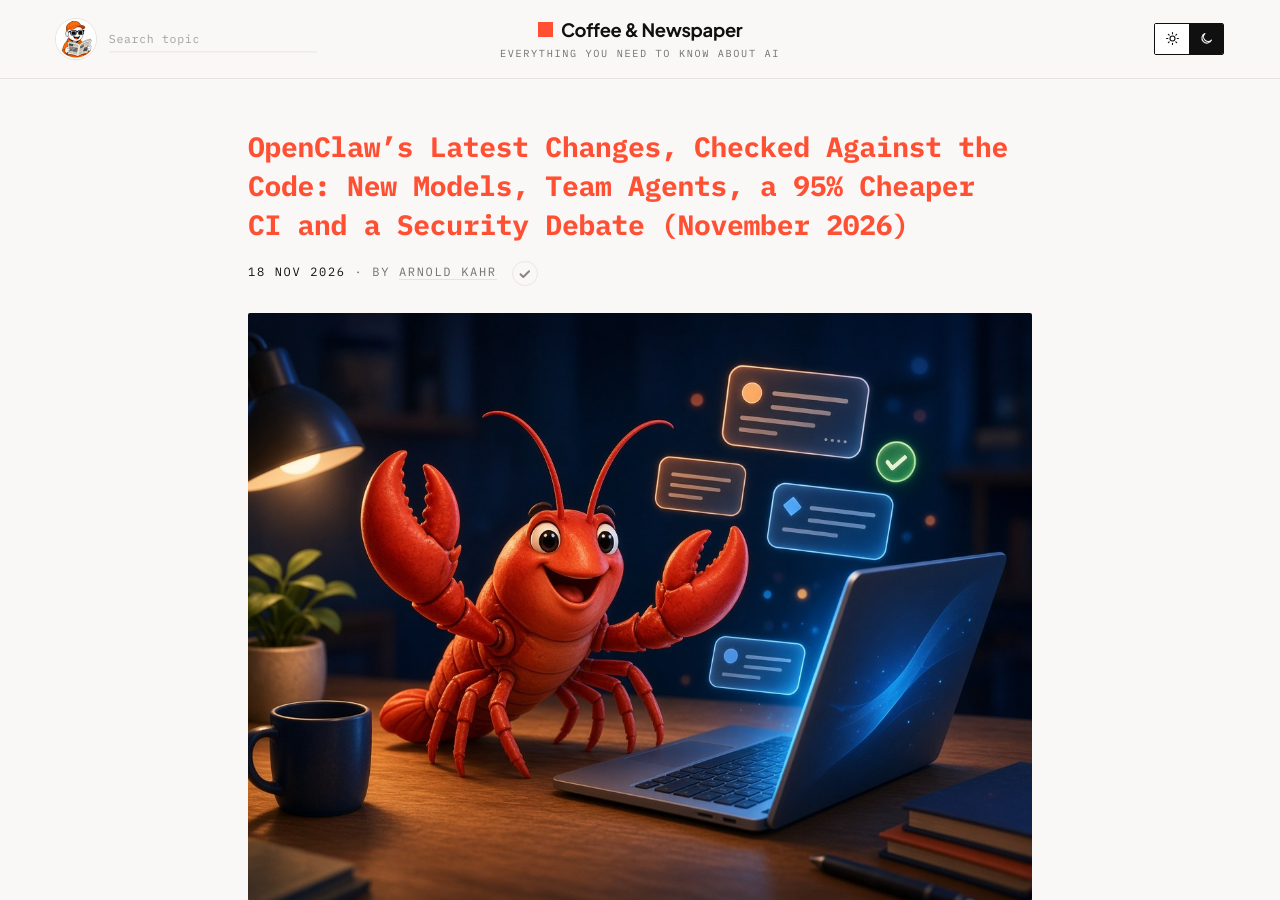
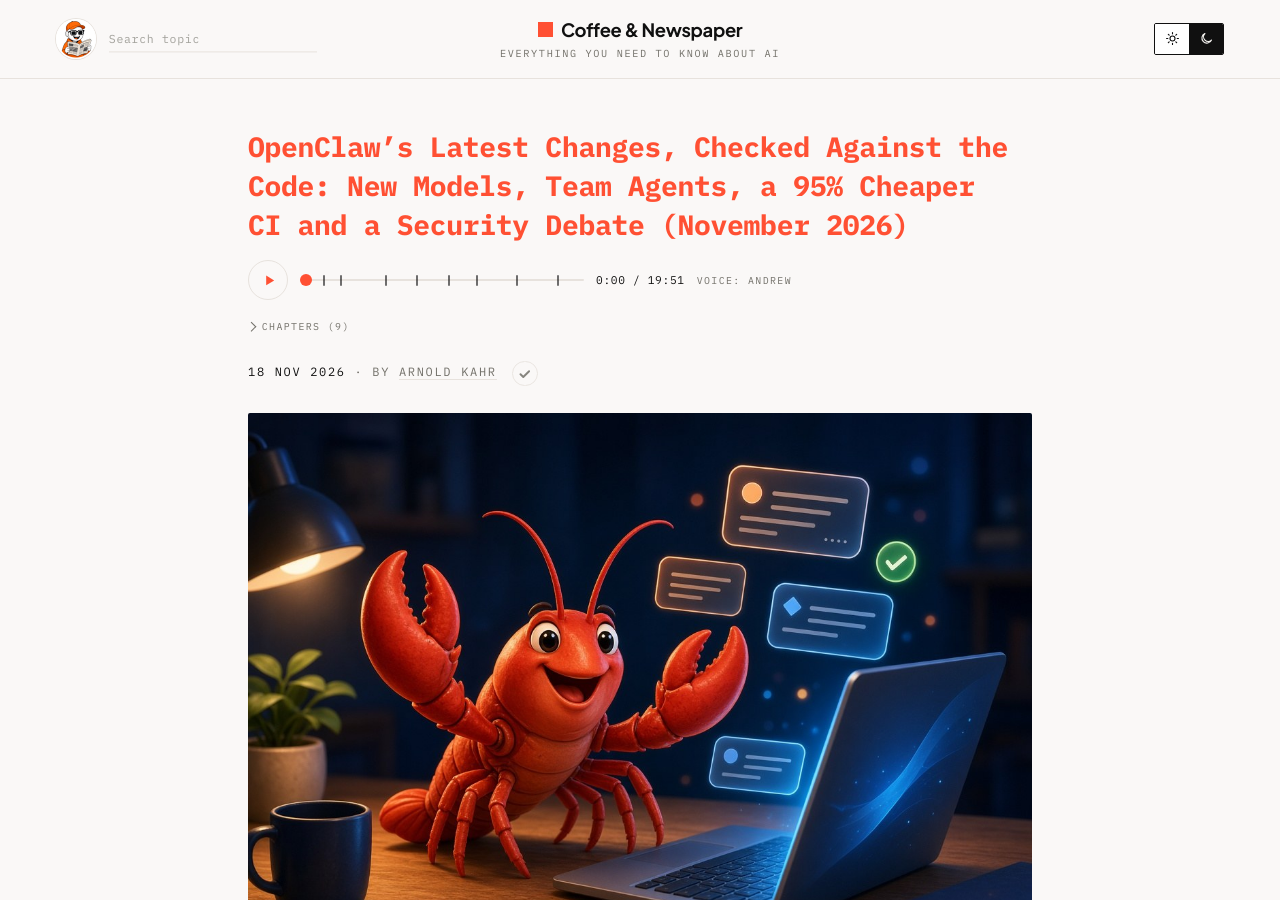
Before and after one commit to architect-high-level-core/coffee-and-newspaper, a Jekyll site: the page built from _posts/2026-11-18-openclaw-new-features-x-posts.md, in a window 1280 px wide and 900 px high. Built offline with Jekyll 4.4.1, drawn with Linux system fonts in a browser that asks for light colours; part of the change alters nothing that is shown.

Commit message:
Audio with chapters: openclaw-new-features-x-posts

```diff
--- a/_posts/2026-11-18-openclaw-new-features-x-posts.md
+++ b/_posts/2026-11-18-openclaw-new-features-x-posts.md
@@ -9,6 +9,19 @@ tags: [AI, OpenClaw, AI agents, open source, Peter Steinberger, Vincent Koc, Ope
 image: /assets/img/2026-11-18-openclaw-new-features-x-posts-header-lobster.jpg
 image_alt: "Illustration of a friendly red lobster, the OpenClaw mascot, standing on a desk next to a glowing laptop with floating release-note cards and a green checkmark"
 image_credit: "Illustration: AI-generated"
+audio: /assets/audio/openclaw-new-features-x-posts.mp3
+audio_voice: Andrew
+audio_duration: "19:51"
+audio_chapters:
+  - {t: 0, title: "Intro"}
+  - {t: 77, title: "The short version"}
+  - {t: 153, title: "What the release notes confirm"}
+  - {t: 351, title: "New models without a new release"}
+  - {t: 488, title: "One shared agent for teams, and…"}
+  - {t: 624, title: "Behind the scenes"}
+  - {t: 747, title: "Security"}
+  - {t: 922, title: "What users and critics say on X"}
+  - {t: 1105, title: "What we could not verify"}
 ---
 
 OpenClaw is one of the most talked-about open-source AI agents. An **AI agent** is a program that does not just answer questions but acts for you: it runs commands, reads messages, writes code and runs tasks on a schedule. OpenClaw runs as a **Gateway**, an always-on program on your own computer or server that connects chat apps such as Telegram or Slack to AI models ([OpenClaw docs](https://docs.openclaw.ai/)). Its code is MIT-licensed on GitHub ([repository](https://github.com/openclaw/openclaw)), and its X profile describes it as a 501(c)(3) nonprofit foundation ([@openclaw](https://x.com/openclaw)).
```
Also changed, not shown: 1 other file.
